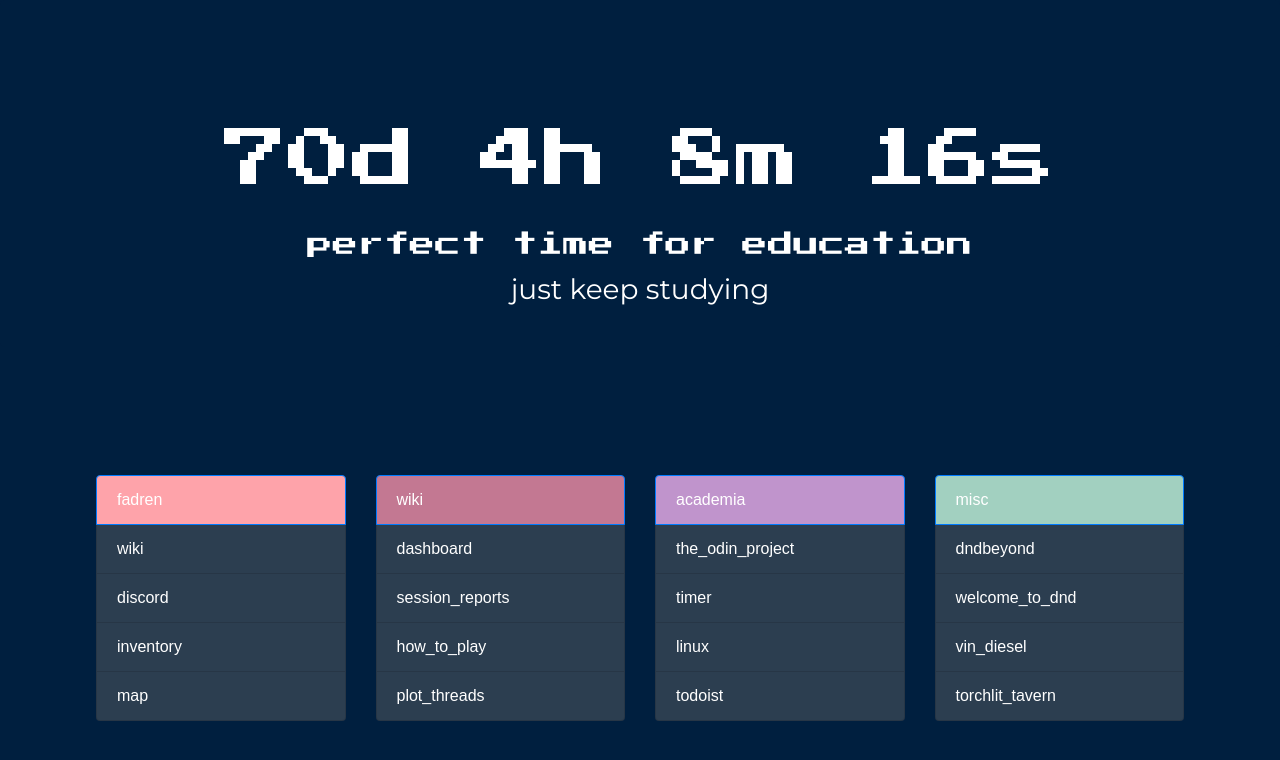
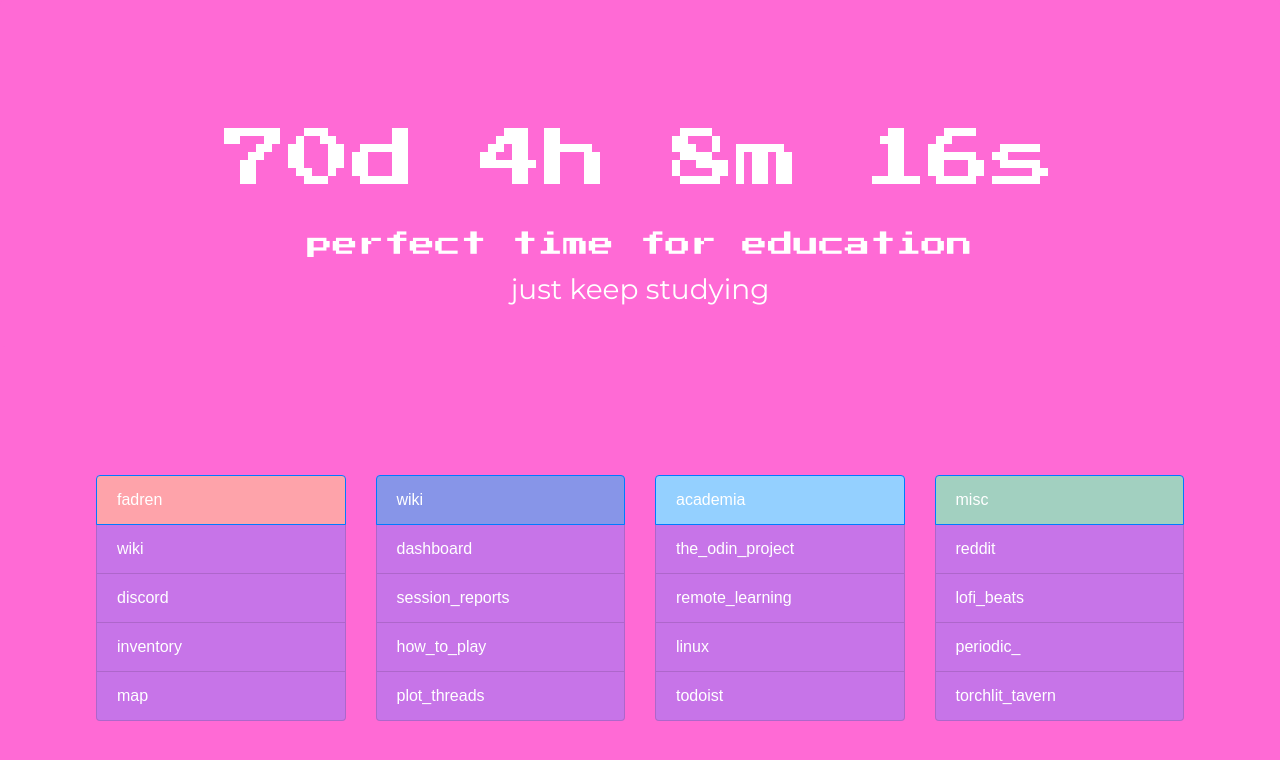
Before and after one commit to SpaceLens/dicewith, a plain HTML site: page index.html in a window 1280 px wide. Drawn offline with nearby package versions, Linux system fonts and the light colour scheme.

Commit message:
Vaporwave update

```diff
--- a/base.css
+++ b/base.css
@@ -224,25 +224,25 @@ html,body
 /*3. Colors*/
 	/*1. Jumbotron*/
 		.jumbotron{
-			background-color:  #001f3f ;
+			background-color:  #FF6AD5 ;
 		}
 		body{
-			background-color:  #001f3f ;
+			background-color:  #FF6AD5 ;
 		}
 		.list-group-item{
-			background-color: #2c3e50;
+			background-color: #C774E8;
 		}
 		.list-group-item:hover{
-			background-color: #34495e;
+			background-color: #AD8CFF;
 		}
 		ul#fadren .active{
 			background-color: #fea3aa;
 		}
 		ul#wiki .active{
-			background-color: #c37892;
+			background-color: #8795E8;
 		}
 		ul#academia .active{
-			background-color: #c094cc;
+			background-color: #94D0FF;
 		}
 		ul#misc .active{
 			background-color:#a2d0c0;
--- a/index.html
+++ b/index.html
@@ -28,7 +28,7 @@
 
 
 
-    <title>Dice With</title>
+    <title>catspajamas</title>
 </head>
 <body>
      <!-- Optional JavaScript -->
@@ -101,7 +101,7 @@
                 <ul class="list-group" id="academia">
                     <li href="#" class="list-group-item list-group-item-action active">academia</li>
                     <a href="https://www.theodinproject.com/" class="list-group-item list-group-item-action">the_odin_project</a>
-                    <a href="https://tomato-timer.com/" class="list-group-item list-group-item-action">timer</a>
+                    <a href="https://rccd.instructure.com/" class="list-group-item list-group-item-action">remote_learning</a>
                     <a href="https://www.linuxjourney.com" class="list-group-item list-group-item-action">linux</a>
                     <a href="https://todoist.com/" class="list-group-item l-group-item-action">todoist</a>
 
@@ -110,9 +110,9 @@
             <div class="col-sm">
                 <ul class="list-group" id="misc">
                     <li href="#" class="list-group-item list-group-item-action active">misc</li>
-                    <a href="https://www.dndbeyond.com/" class="list-group-item list-group-item-action">dndbeyond</a>
-                    <a href="https://www.youtube.com/watch?v=Eo_oR7YO-Bw" class="list-group-item list-group-item-action">welcome_to_dnd</a>
-                    <a href="https://www.youtube.com/watch?v=yLEMb_RIZ3o" class="list-group-item list-group-item-action">vin_diesel</a>
+                    <a href="https://www.reddit.com/" class="list-group-item list-group-item-action">reddit</a>
+                    <a href="https://www.youtube.com/watch?v=5qap5aO4i9A" class="list-group-item list-group-item-action">lofi_beats</a>
+                    <a href="https://ptable.com/" class="list-group-item list-group-item-action">periodic_</a>
                     <a href="https://torchlittavern.podbean.com/" class="list-group-item list-group-item-action">torchlit_tavern</a>
                 </ul>
             </div>
```
